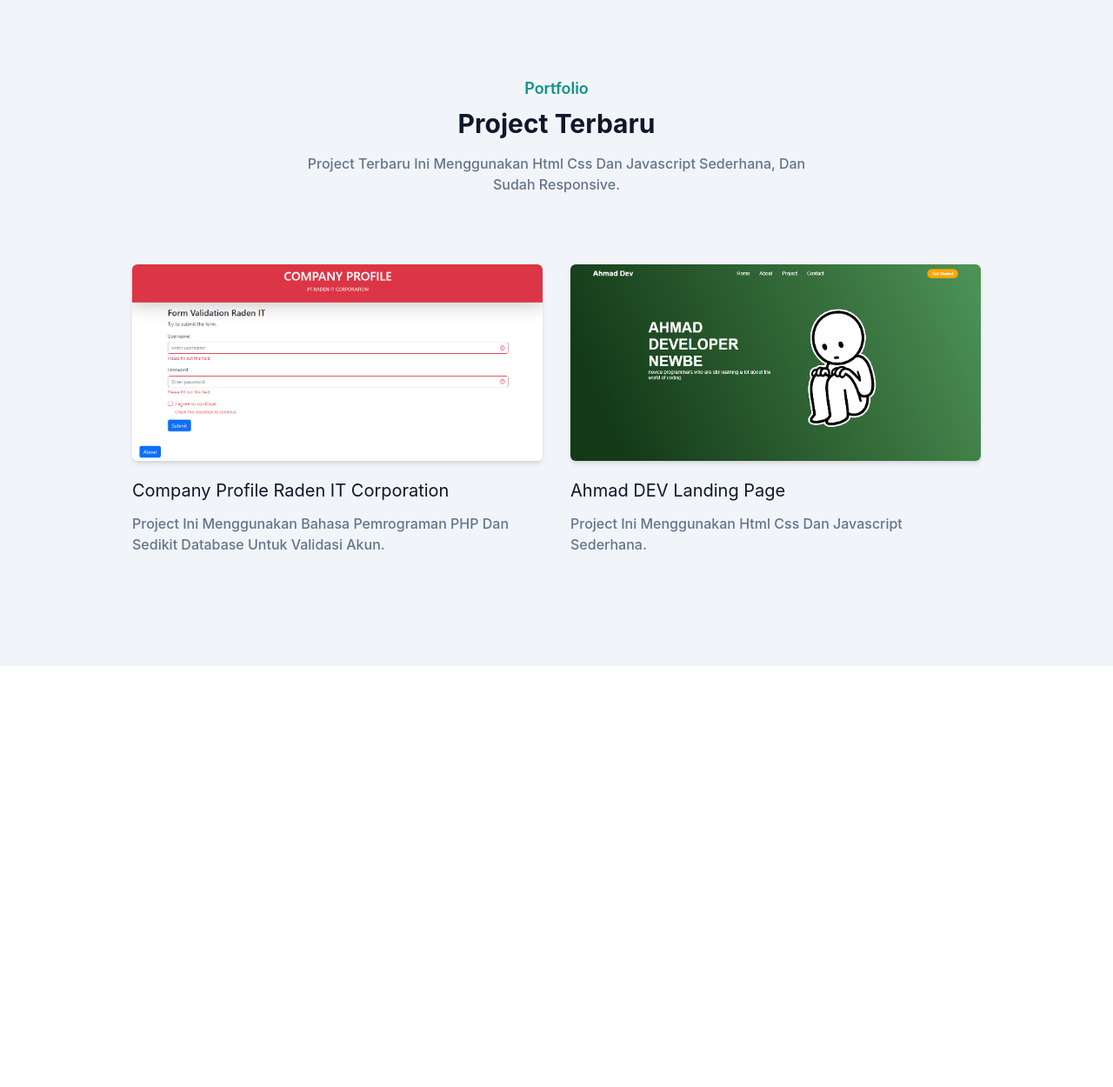
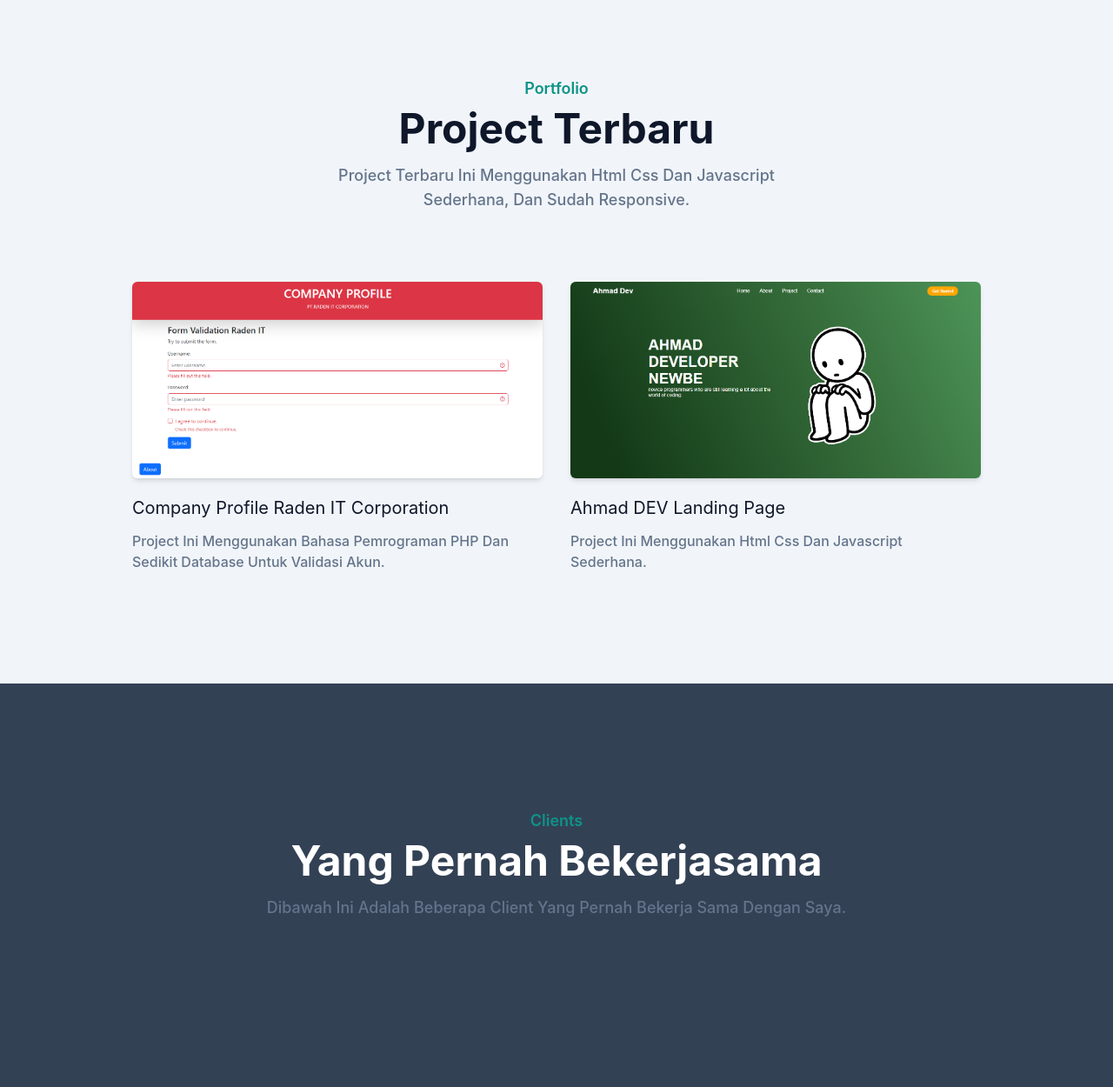
Before and after one commit to ahmadsaputra19/project-tailwind, a website: page index.html in a window 1280 px wide. Shown: the part 1240-2490 px from the top of the page at 87% size. Before the commit the page ends 2006 px from the top, so only its background shows below. Drawn offline with Linux system fonts and the light colour scheme.

Commit message:
menambahkan file svg

```diff
--- a/index.html
+++ b/index.html
@@ -162,8 +162,8 @@
         <div class="w-full px-4">
           <div class="max-w-xl mx-auto text-center mb-16">
             <h4 class="font-semibold text-lg text-primary mb-2">Portfolio</h4>
-            <h2 class="font-bold text-3xl text-dark mb-4">Project Terbaru</h2>
-            <p class="font-medium text-md text-secondary">Project Terbaru Ini Menggunakan Html Css Dan Javascript Sederhana, Dan Sudah Responsive.</p>
+            <h2 class="font-bold text-3xl text-dark mb-4 sm:text-4xl lg:text-5xl">Project Terbaru</h2>
+            <p class="font-medium text-md text-secondary md:text-lg">Project Terbaru Ini Menggunakan Html Css Dan Javascript Sederhana, Dan Sudah Responsive.</p>
           </div>
         </div>
         <div class="w-full px-4 flex flex-wrap justify-center xl:w-10/12 xl:mx-auto">
@@ -186,6 +186,26 @@
     </section>
     <!-- Portfolio Section End -->
 
+    <!-- Clients Section Start -->
+    <section id="client" class="pt-36 pb-32 bg-slate-700">
+      <div class="container">
+        <div class="w-full px-4">
+          <div class="mx-auto text-center mb-16">
+            <h4 class="font-semibold text-lg text-primary mb-2">Clients</h4>
+            <h2 class="font-bold text-3xl text-white mb-4 sm:text-4xl lg:text-5xl">Yang Pernah Bekerjasama</h2>
+            <p class="font-medium text-md text-secondary md:text-lg">Dibawah Ini Adalah Beberapa Client Yang Pernah Bekerja Sama Dengan Saya.</p>
+          </div>
+        </div>
+
+        <div class="w-full px-4">
+          <div class="flex flex-wrap items-center justify-center">
+            <a href=""><img src="" alt=""></a>
+          </div>
+        </div>
+      </div>
+    </section>
+    <!-- Clients Section End -->
+
     <script src="script.js"></script>
 </body>
 </html>
```
Also changed, not shown: src/img/clients/aamedia.svg (added), src/img/clients/alasyiqin.svg (added), src/img/clients/lazisnu.svg (added), src/output.css.
